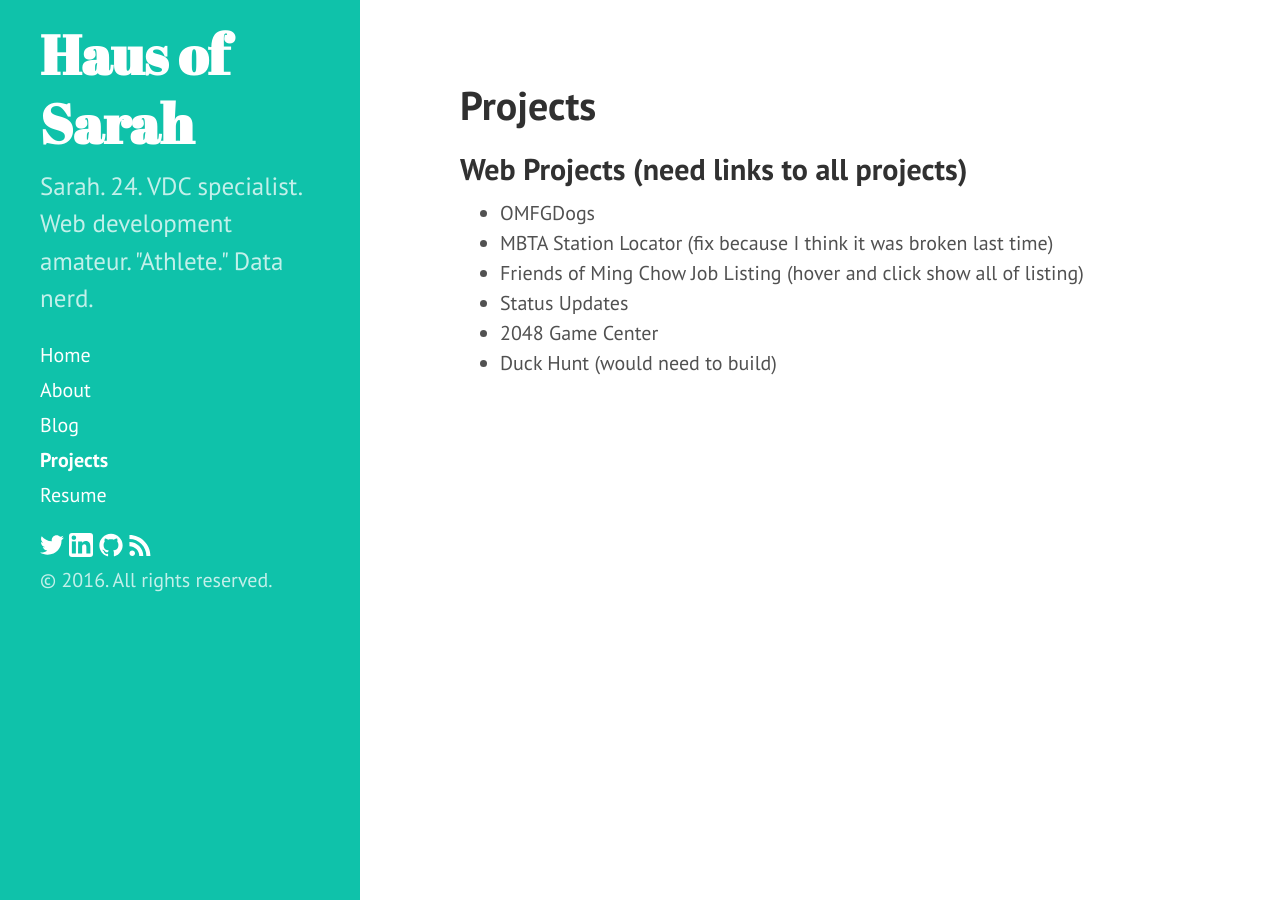
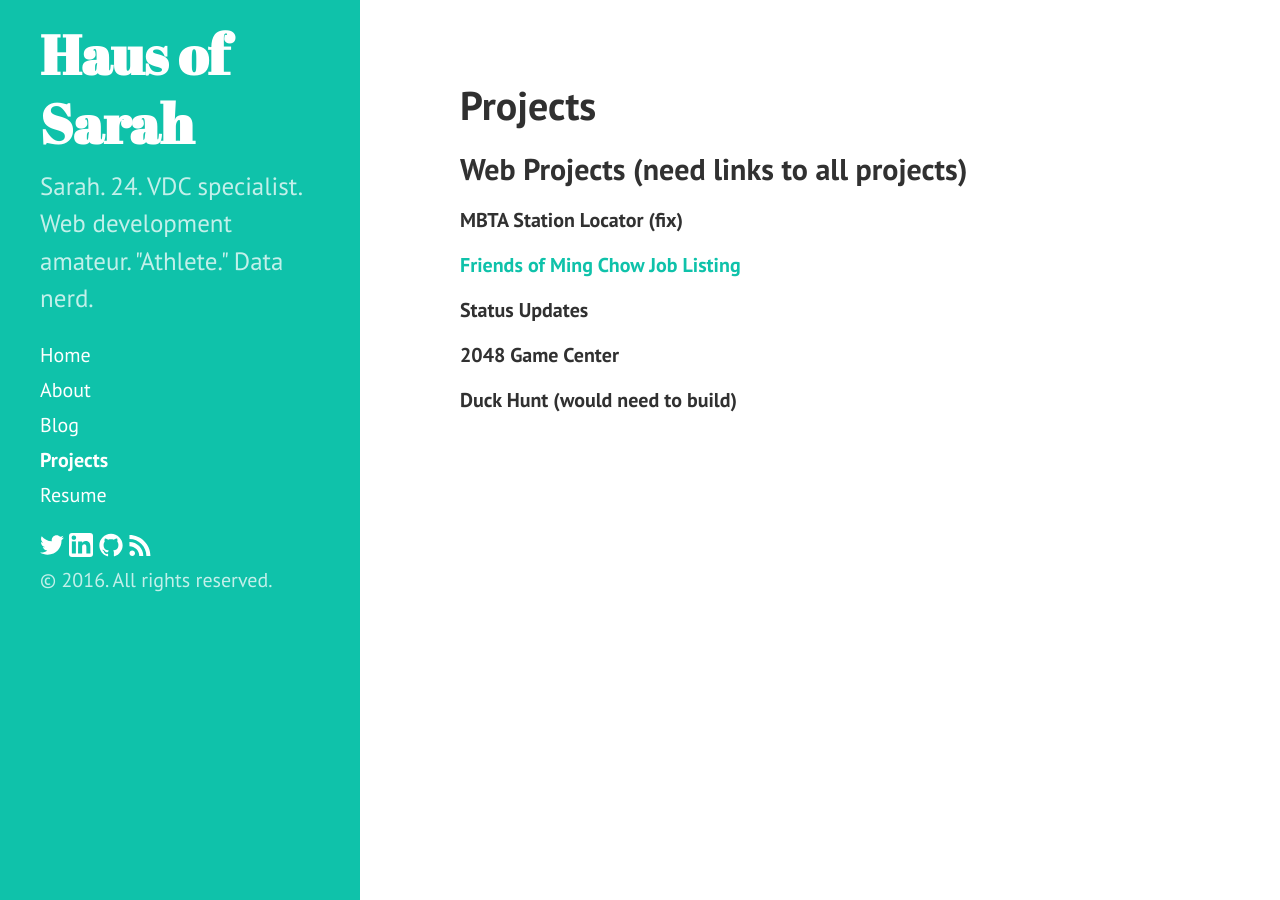
Before and after one commit to ruckhaus/ruckhaus.github.io, a Jekyll site: the page built from projects.html, in a window 1280 px wide. Built offline with Jekyll 4.4.1, drawn with Linux system fonts in a browser that asks for light colours.

Commit message:
add jobs project link

```diff
--- a/projects.html
+++ b/projects.html
@@ -6,12 +6,9 @@ permalink: /projects/
 
 <div id="web">
 <h2>Web Projects (need links to all projects)</h2>
-<ul>
-  <li>OMFGDogs</li>
-  <li>MBTA Station Locator (fix because I think it was broken last time)</li>
-  <li>Friends of Ming Chow Job Listing (hover and click show all of listing)</li>
-  <li>Status Updates</li>
-  <li>2048 Game Center</li>
-  <li>Duck Hunt (would need to build)</li>
-</ul>
+  <h4>MBTA Station Locator (fix)</h4>
+  <h4><a href="../comp20-sruckhaus/jobs/jobs.html">Friends of Ming Chow Job Listing</a></h4>
+  <h4>Status Updates</h4>
+  <h4>2048 Game Center</h4>
+  <h4>Duck Hunt (would need to build)</h4>
 </div>
```
